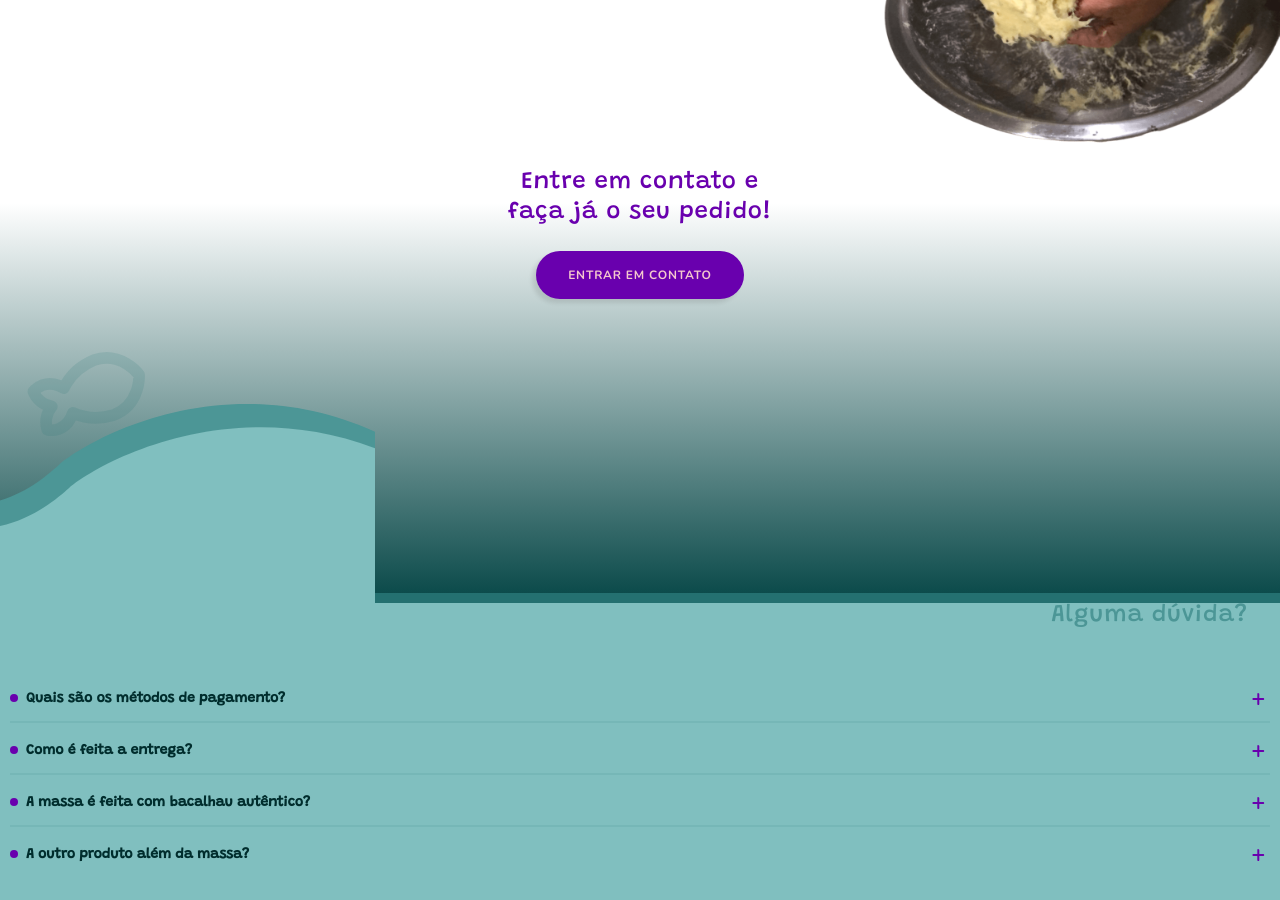
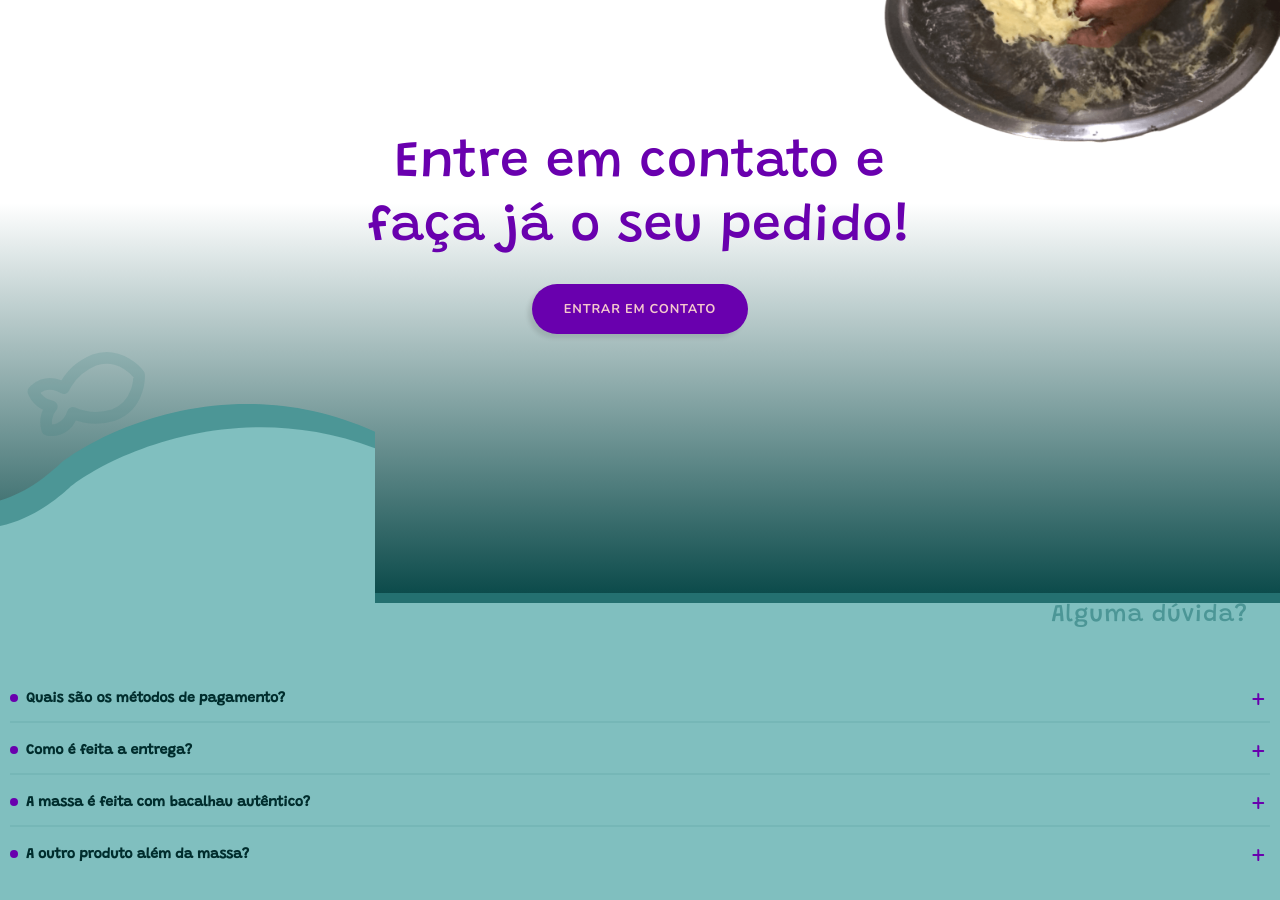
Before and after one commit to joseluizbrits/lili-da-ribeira, a Next.js app: page / in a window 1280 px wide. Shown: the part 6220-7120 px from the top of the page. Built offline with nearby package versions, Linux system fonts and the light colour scheme; a web font is replaced by a local one.

Commit message:
making Contact responsive

```diff
--- a/src/app/components/Contact/styles.ts
+++ b/src/app/components/Contact/styles.ts
@@ -21,7 +21,7 @@ export const Content = styled.div`
 
 export const Title = styled.h2`
   font-weight: 500;
-  font-size: 1.5rem;
+  font-size: var(--font24);
   line-height: 1.25em;
   letter-spacing: 0.05rem;
   text-align: center;
@@ -31,7 +31,7 @@ export const Title = styled.h2`
 
 export const Button = styled.a`
   font-weight: 700;
-  font-size: 0.75rem;
+  font-size: var(--font12);
   letter-spacing: 0.05rem;
   text-transform: uppercase;
 
--- a/src/app/components/Questions/index.tsx
+++ b/src/app/components/Questions/index.tsx
@@ -16,10 +16,11 @@ function Questions() {
   function handleQuestion(e: React.MouseEvent<HTMLElement>) {
     if (!e.currentTarget) return;
 
-    if (e.currentTarget.id === activeQuestion) return setActiveQuestion("");
+    const question = e.currentTarget.id;
 
-    const questionId = e.currentTarget.id;
-    return setActiveQuestion(questionId);
+    if (question === activeQuestion) return setActiveQuestion("");
+
+    return setActiveQuestion(question);
   }
 
   return (
--- a/src/app/styles/globalStyles.tsx
+++ b/src/app/styles/globalStyles.tsx
@@ -12,6 +12,7 @@ const GlobalStyles = createGlobalStyle`
     --purple3: #6900AE;
     --purple4: #4B017B;
     --purple5: #3D0960;
+    --font12: clamp(0.75rem, 1vw, 1rem);
     --font16: clamp(1rem, 2vw, 2rem);
     --font20: clamp(1.25rem, 2.5vw, 2.5rem);
     --font24: clamp(1.5rem, 4vw, 4rem);
```
